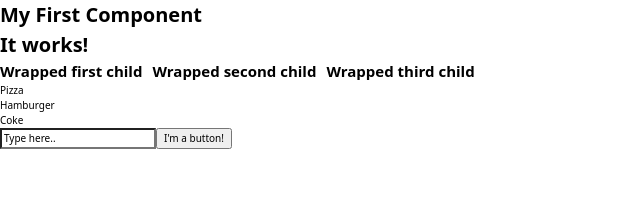
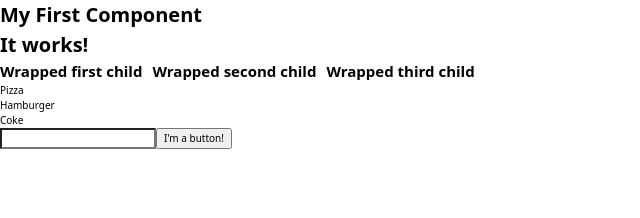
Before and after one commit to omrosand/Oppgaver_WEBAPP_2022, a Next.js app in the folder react-intro/: page / in a window 1280 px wide. Shown: the top 218 px of the page, without its empty margins (0-640 px from the left). Built offline with nearby package versions, Linux system fonts and the light colour scheme.

Commit message:
refactoring

```diff
--- a/react-intro/components/Alert.tsx
+++ b/react-intro/components/Alert.tsx
@@ -1,7 +1,6 @@
 import { useState } from "react";
 
-export default function Alert({ handleClick, handleChange }: any) {
-  const [inputValue, setInputValue] = useState("Type here..");
+export default function Alert({ handleClick, handleChange, inputValue }: any) {
   return (
     <form>
       <input type="text" value={inputValue} onChange={handleChange} />
--- a/react-intro/pages/_app.tsx
+++ b/react-intro/pages/_app.tsx
@@ -1,42 +1,9 @@
 import "../styles/globals.scss";
-import MyComponent from "../components/MyComponent";
-import Wrapper from "../components/Wrapper";
-import Title from "../components/Title";
-import Food from "../components/Food";
-import Alert from "../components/Alert";
 
-const food = ["Pizza", "Hamburger", "Coke"];
+import type { AppProps } from "next/app";
 
-function MyApp({ inputValue, setInputValue }: any) {
-  const handleClick = (e: any) => {
-    e.preventDefault();
-    const randomNumber = Math.floor(Math.random() * 10);
-    console.log(`Clicked! - ${randomNumber} - ${inputValue}`);
-  };
-
-  const handleChange = (e: React.ChangeEvent<HTMLInputElement>) => {
-    setInputValue(e.target.value);
-    console.log("Change", inputValue);
-  };
-
-  return (
-    <>
-      {/* Oppgave 1 */}
-      <MyComponent />
-      {/* Oppgave 2 + 3 */}
-      <MyComponent title="It works!" />
-      {/* Oppgave 4 + 5 */}
-      <Wrapper styleClass="flex">
-        <Title title="Wrapped first child" />
-        <Title title="Wrapped second child" />
-        <Title title="Wrapped third child" />
-      </Wrapper>
-      {/* Oppgave 6 + 7 */}
-      <Food foodList={food} />
-      {/* Oppgave 8 + 9 + 10 + 11*/}
-      <Alert handleClick={handleClick} handleChange={handleChange} />
-    </>
-  );
+function MyApp({ Component, pageProps }: AppProps) {
+  return <Component {...pageProps} />;
 }
 
 export default MyApp;
--- a/react-intro/pages/index.tsx
+++ b/react-intro/pages/index.tsx
@@ -1,7 +1,44 @@
 import type { NextPage } from "next";
+import MyComponent from "../components/MyComponent";
+import Wrapper from "../components/Wrapper";
+import Title from "../components/Title";
+import Food from "../components/Food";
+import Alert from "../components/Alert";
+import { useState } from "react";
 
-const Home: NextPage = () => {
-  return <h1>Forsiden</h1>;
+const food = ["Pizza", "Hamburger", "Coke"];
+
+const MyFrontPage: NextPage = () => {
+  const [inputValue, setInputValue] = useState("Type here..");
+  const handleClick = (e: any) => {
+    e.preventDefault();
+    const randomNumber = Math.floor(Math.random() * 10);
+    console.log(`Clicked! - ${randomNumber} - ${inputValue}`);
+  };
+
+  const handleChange = (e: React.ChangeEvent<HTMLInputElement>) => {
+    setInputValue(e.target.value);
+    console.log("Change", inputValue);
+  };
+
+  return (
+    <>
+      {/* Oppgave 1 */}
+      <MyComponent />
+      {/* Oppgave 2 + 3 */}
+      <MyComponent title="It works!" />
+      {/* Oppgave 4 + 5 */}
+      <Wrapper styleClass="flex">
+        <Title title="Wrapped first child" />
+        <Title title="Wrapped second child" />
+        <Title title="Wrapped third child" />
+      </Wrapper>
+      {/* Oppgave 6 + 7 */}
+      <Food foodList={food} />
+      {/* Oppgave 8 + 9 + 10 + 11 */}
+      <Alert handleClick={handleClick} handleChange={handleChange} />
+    </>
+  );
 };
 
-export default Home;
+export default MyFrontPage;
```
